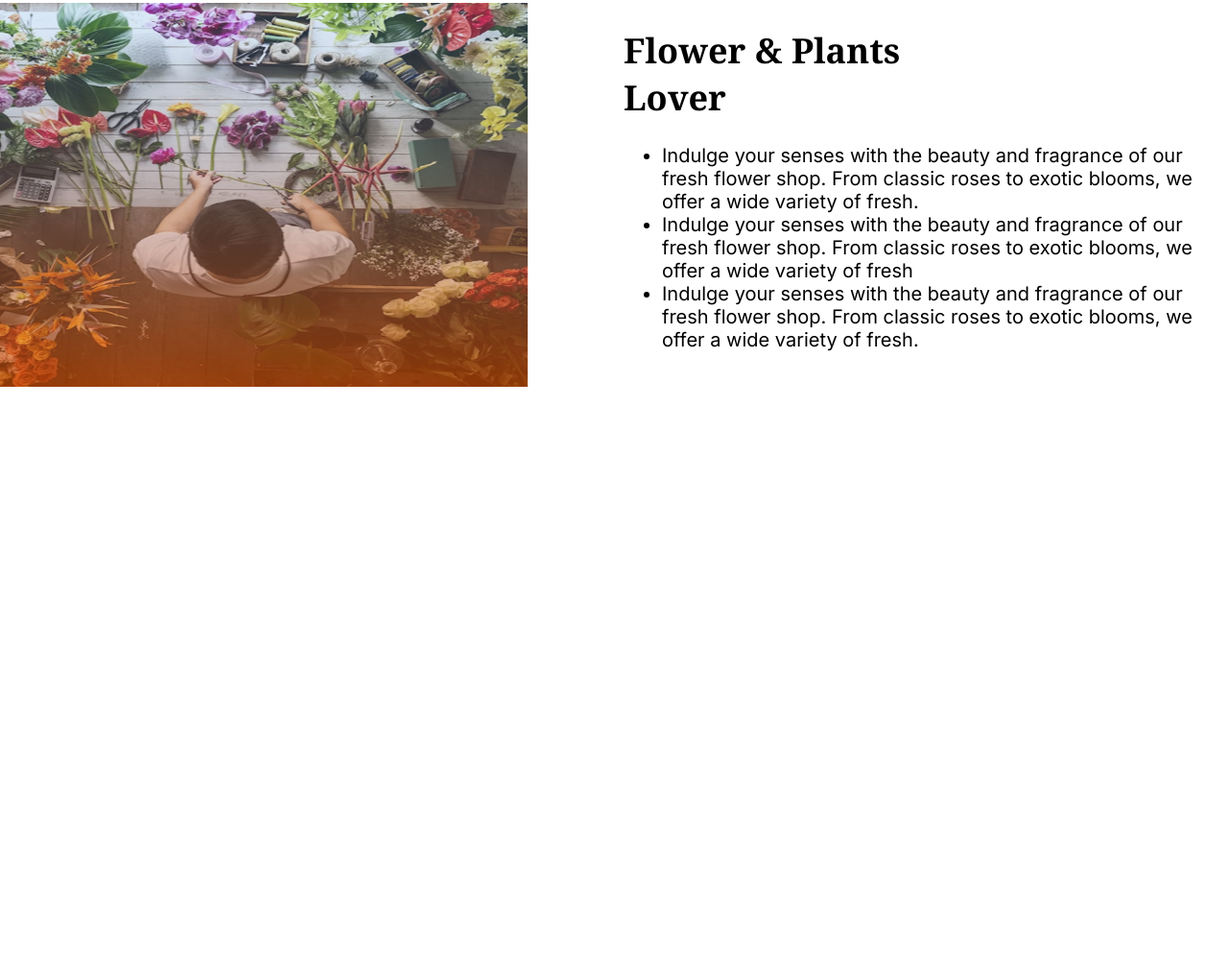
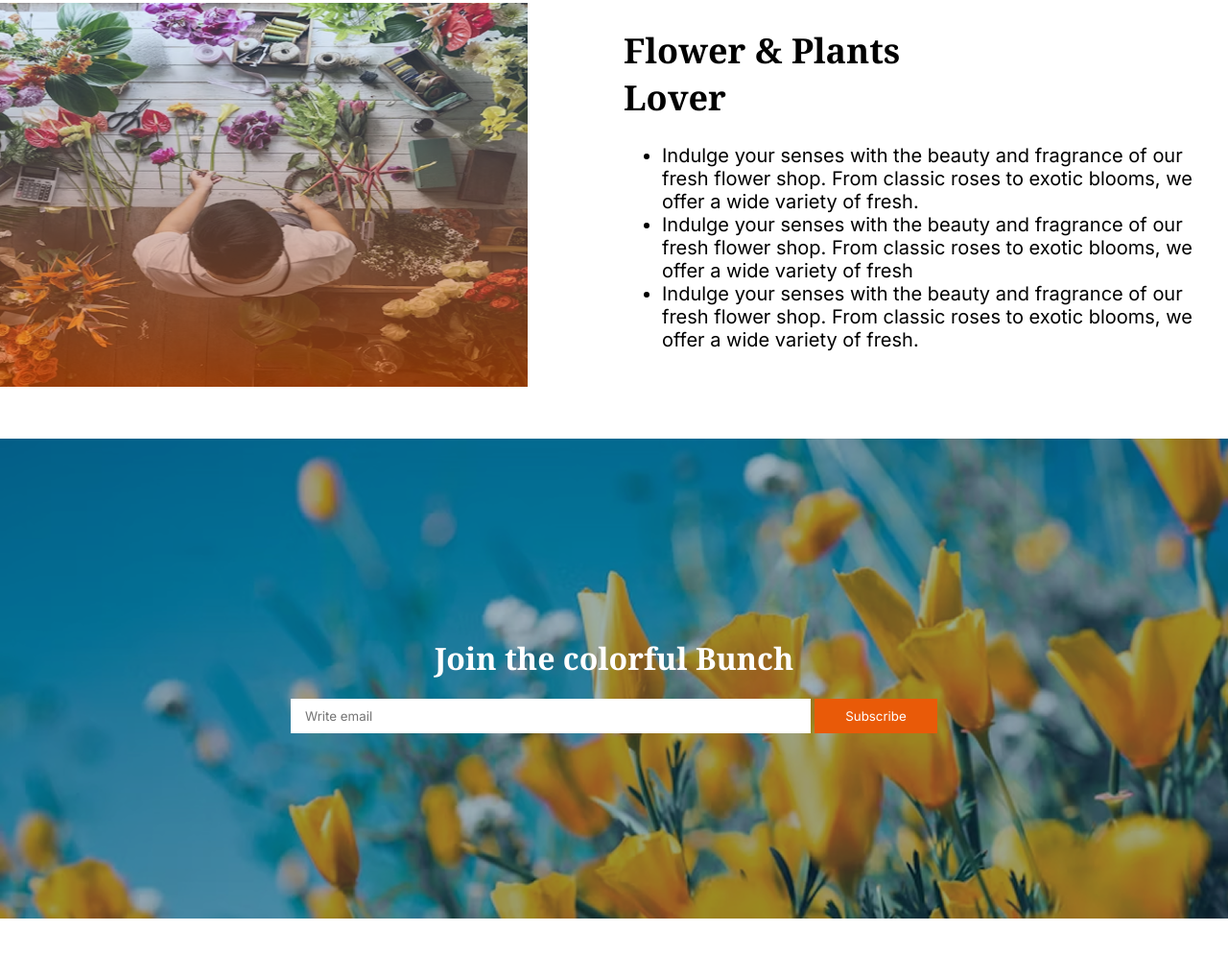
Before and after one commit to RakiurRahman1997/Assignment-2, a plain HTML site: page index.html in a window 1280 px wide. Shown: the part 1864-2859 px from the top of the page at 96% size. Before the commit the page ends 2321 px from the top, so only its background shows below. Drawn offline with nearby package versions, Linux system fonts and the light colour scheme.

Commit message:
sixth commit

```diff
--- a/index.html
+++ b/index.html
@@ -122,6 +122,16 @@
 
          <!-- Latest Deals Section -->
 
+         <!-- Join Bunch Section -->
+         <div class="join-bunch">
+            <div class="join-bunch-content">
+                <h1 class="noto-serif-font">Join the colorful Bunch</h1>
+            </div>
+            <div class="join-bunch-form">
+                <input type="email" placeholder="Write email" class="email inter-font" name="email" id="email">
+                <button class="form-button inter-font">Subscribe</button>
+            </div>
+         </div>
 
     </main>
     <footer>
--- a/styles/style.css
+++ b/styles/style.css
@@ -170,6 +170,38 @@ nav a {
 /* Latest Deals Section */
 
 
+/* Bunch section */
+
+.join-bunch{
+    background-image: url('../assets/news-letter-bg.png');
+    width: 100%;
+    height: 500px;
+    margin-bottom: 50px;
+}
+
+.join-bunch-form{
+    text-align: center;
+}
+
+.email{
+    padding: 10px 15px;
+    width: 40%;
+    border: none;
+}
+
+.form-button{
+    padding: 10px;
+    width: 10%;
+    background-color: #E95A08;
+    border: none;
+    color: #FFFFFF;
+}
+
+.join-bunch-content{
+    text-align: center;
+    padding-top: 185px;
+    color: #FFFFFF;
+}
 
 /* Mobile Responsive */
 
@@ -220,7 +252,16 @@ nav a {
         justify-items: center;
     }
 
+    .email{
+        width: 40%;
+    }
 
+    .form-button{
+        width: 20%;
+    }
 
+    .join-bunch-content{
+        font-size: 14px;
+    }
 
 }
```
